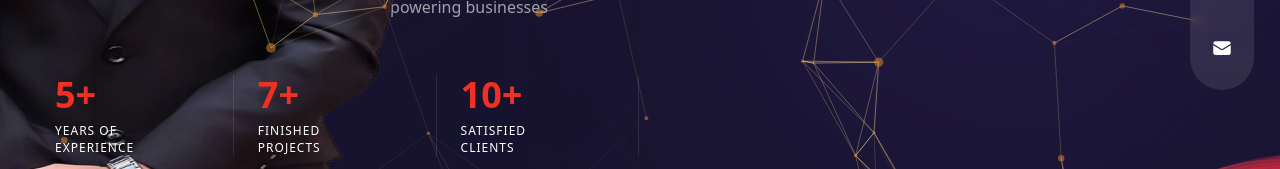
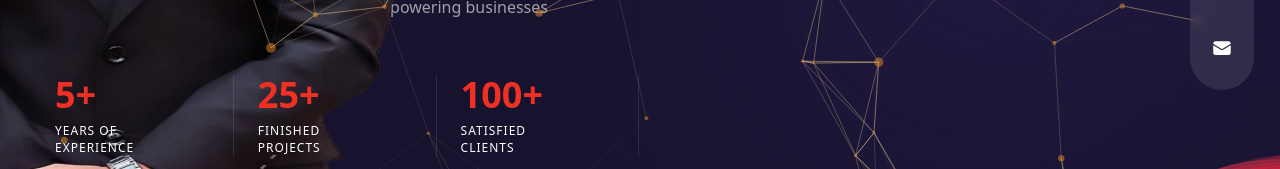
Before and after one commit to sujal-manandhar/Porfolio, a Next.js app: page /about in a window 1280 px wide. Shown: the part 472-641 px from the top of the page. Built offline with nearby package versions, Linux system fonts and the light colour scheme.

Commit message:
value changes

```diff
--- a/pages/about/index.js
+++ b/pages/about/index.js
@@ -172,7 +172,7 @@ const About = () => {
               </div>
               <div className="relative flex-1 after:w-[1px] after:h-full after:bg-white/10 after:absolute after:top-0 after:right-0">
                 <div className="text-2xl xl:text-4xl font-extrabold text-accent mb-2">
-                  <AnimatedNumbers value={7} />+
+                  <AnimatedNumbers value={25} />+
                 </div>
                 <div className="text-xs uppercase tracking-[1px] leading-[1.4] max-w-[100px]">
                   Finished Projects
@@ -180,7 +180,7 @@ const About = () => {
               </div>
               <div className="relative flex-1 after:w-[1px] after:h-full after:bg-white/10 after:absolute after:top-0 after:right-0">
                 <div className="text-2xl xl:text-4xl font-extrabold text-accent mb-2">
-                  <AnimatedNumbers value={10} />+
+                  <AnimatedNumbers value={100} />+
                 </div>
                 <div className="text-xs uppercase tracking-[1px] leading-[1.4] max-w-[100px]">
                   Satisfied Clients
```
